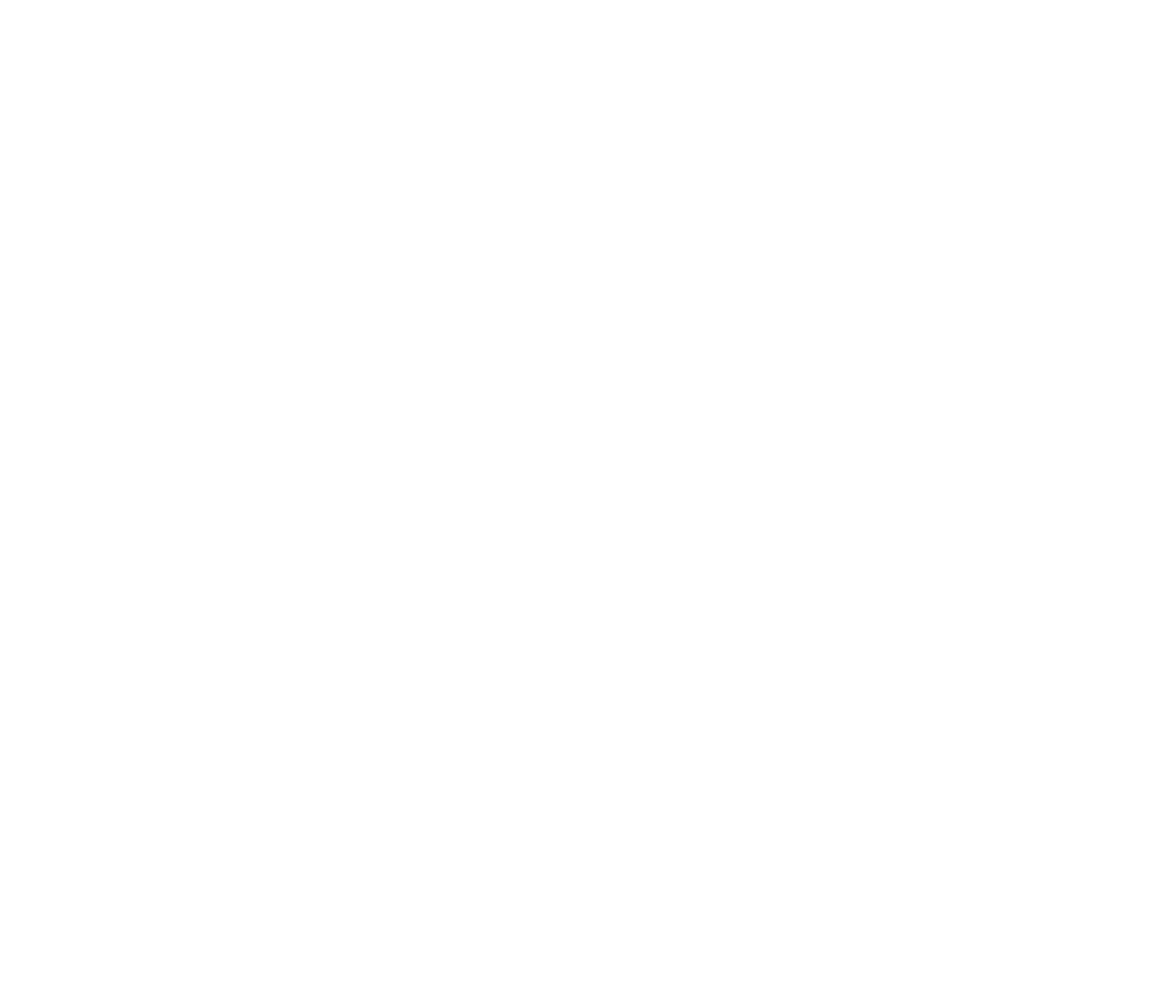
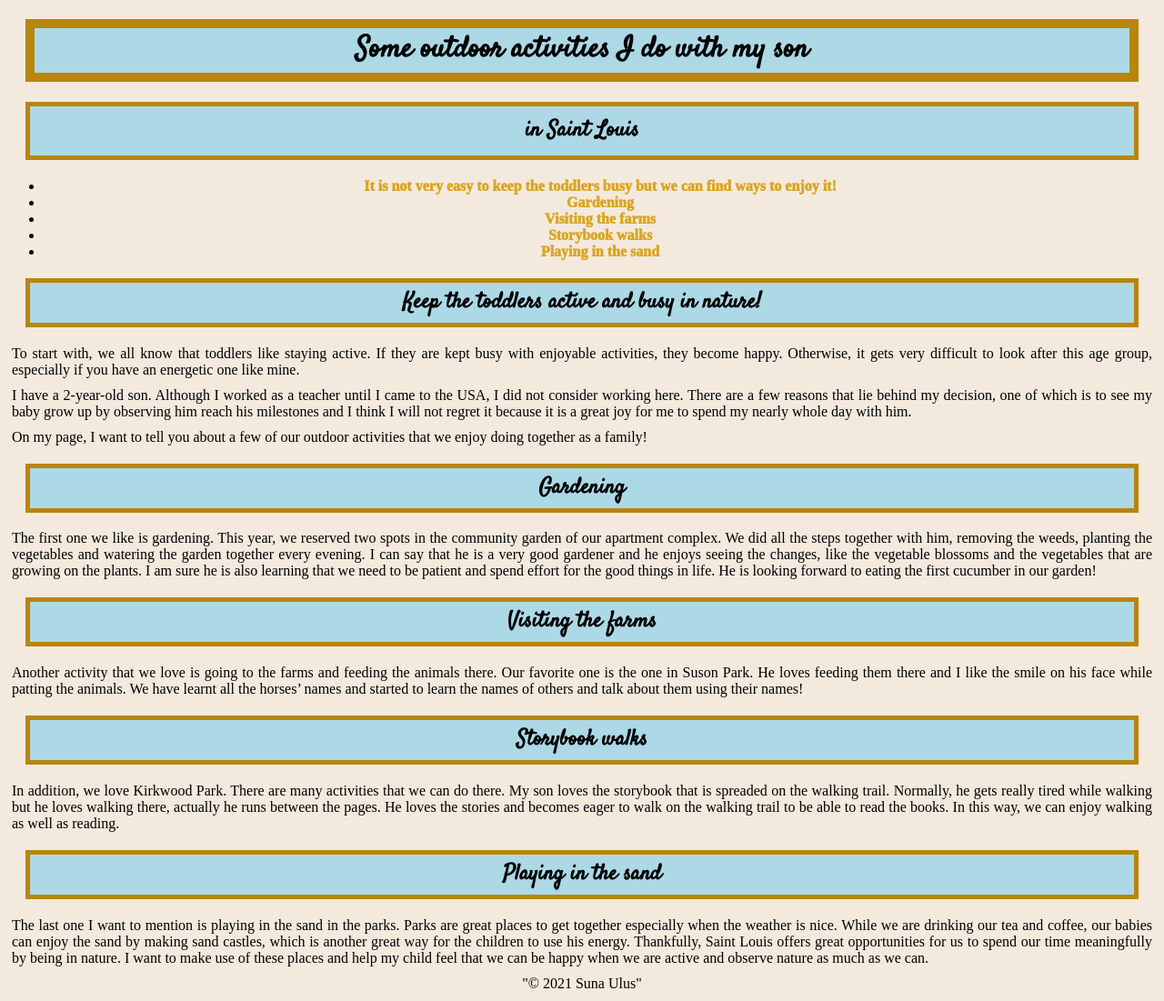
Before and after one commit to St-Louis-Women-March-2022/js-assignment-4-html-me-something-sulus88, a website: page index.html in a window 1280 px wide. Shown: the whole page at 91% size. Before the commit the page ends 800 px from the top, so only its background shows below. Drawn offline with Linux system fonts and the light colour scheme.

Commit message:
html and css files have been modified

```diff
--- a/index.html
+++ b/index.html
@@ -1,8 +1,96 @@
 <!DOCTYPE html>
+
 <html>
    <head>
+      <title> Suna Ulus - Toddler Activities </title>
+      <link rel="stylesheet" type="text/css" href="styles.css">
+      <link href="https://fonts.googleapis.com/css?family=Satisfy" rel="stylesheet">
    </head>
-   <body>
-      <!-- Write your HTML in this file! -->
-   </body>
+
+   <body></body>
+      <header>
+         <h1>Some outdoor activities I do with my son</h1>
+         <h2 id = "subtitle"> in Saint Louis </h2>
+         <div class = "unorderedList" >
+         <ul>
+            <li>
+               <a href="#It is not very easy to keep the toddlers busy!"> It is not very easy to keep the toddlers busy but we can find ways to enjoy it! </a>
+            </li>
+            <li>
+               <a href="#Gardening"> Gardening </a>
+            </li>
+            <li>
+               <a href="#Visiting the farms"> Visiting the farms </a>
+            </li>
+            <li>
+               <a href="#Storybook walks "> Storybook walks  </a>
+            </li>
+            <li>
+               <a href="#Playing in the sand "> Playing in the sand  </a>
+            </li>
+
+            </ul>
+
+      </div>
+      </header>
+      <main>
+         <article>
+            <section>
+               <a name = "It is not very easy to keep the toddlers busy!"></a>
+               <h2>Keep the toddlers active and busy in nature! </h2>
+               <p>To start with, we all know that toddlers like staying active.
+                  If they are kept busy with enjoyable activities, they become happy.
+                  Otherwise, it gets very difficult to look after this age group,
+                  especially if you have an energetic one like mine. </p>
+               <p>I have a 2-year-old son. Although I worked as a teacher until I came to the USA,
+                   I did not consider working here. There are a few reasons that lie behind my decision,
+                   one of which is to see my baby grow up by observing him reach his milestones and
+                   I think I will not regret it because it is a great joy for me to spend my nearly whole day with him.
+               </p>
+               <p>On my page, I want to tell you about a few of our outdoor activities that we enjoy doing together as a family!</p>
+
+            </section>
+            <section>
+               <a name = "#Gardening"></a>
+               <h2> Gardening</h2>
+               <p>The first one we like is gardening. This year, we reserved two spots in the community garden of our
+                  apartment complex. We did all the steps together with him, removing the weeds, planting the vegetables
+                  and watering the garden together every evening. I can say that he is a very good gardener and he enjoys
+                   seeing the changes, like the vegetable blossoms and the vegetables that are growing on the plants.
+                    I am sure he is also learning that we need to be patient and spend effort for the good things in life.
+                     He is looking forward to eating the first cucumber in our garden!
+               </p>
+            </section>
+            <section>
+               <a name ="Visiting the farms"></a>
+               <h2>Visiting the farms</h2>
+               <p>Another activity that we love is going to the farms and feeding the animals there.
+                  Our favorite one is the one in Suson Park. He loves feeding them there and
+                  I like the smile on his face while patting the animals. We have learnt all the horses’
+                  names and started to learn the names of others and talk about them using their names!</p>
+            </section>
+            <section>
+               <a name ="Storybook walks"></a>
+               <h2>Storybook walks</h2>
+               <p>In addition, we love Kirkwood Park. There are many activities that we can do there.
+                  My son loves the storybook that is spreaded on the walking trail. Normally, he gets
+                  really tired while walking but he loves walking there, actually he runs between the pages.
+                  He loves the stories and becomes eager to walk on the walking trail to be able to read the books.
+                  In this way, we can enjoy walking as well as reading. </p>
+            </section>
+            <section>
+               <a name ="Playing in the sand "></a>
+               <h2>Playing in the sand </h2>
+               <p>The last one I want to mention is playing in the sand in the parks. Parks are great places
+               to get together especially when the weather is nice. While we are drinking our tea and coffee,
+                our babies can enjoy the sand by making sand castles, which is another great way for the children to
+                use his energy. Thankfully, Saint Louis offers great opportunities for us to spend our time meaningfully
+                by being in nature. I want to make use of these places and help my child feel that we can be happy
+                when we are active and observe nature as much as we can. </p>
+            </section>
+         </article>
+      </main>
+      <footer>
+         <p id="copyright"> "&copy 2021 Suna Ulus" </p>
+      </footer>
 </html>
--- a/styles.css
+++ b/styles.css
@@ -1 +1,58 @@
+body{
+    color: black;
+    background-color: #f3e9dd;
+}
+
+p {
+    text-align: justify;
+    margin: 10px 5px;
+
+}
+
+h1{
+    border: 10px solid darkgoldenrod;
+    text-align: center;
+    font-family: 'Satisfy', cursive;
+    margin-left: 20px;
+    margin-right: 20px;
+    background-color: lightblue;
+    padding: 1px;
+}
+
+
+h2{
+    border: 5px solid darkgoldenrod;
+    text-align: center;
+    font-family: 'Satisfy', cursive;
+    margin-left: 20px;
+    margin-right: 20px;
+    background-color: lightblue;
+    padding: 5px;
+}
+
+a {
+    color : goldenrod;
+    text-decoration: none;
+}
+
+.unorderedList {
+    text-align: center;
+    font-weight:1000;
+    margin-bottom: 1rem;
+}
+
+img.rounded{
+    border-radius: 10px;
+}
+
+
+#subtitle {
+    padding:10px;
+}
+
+#copyright {
+    font-weight: 300;
+    text-align: center;
+
+}
 /* Write your CSS here! */
```
